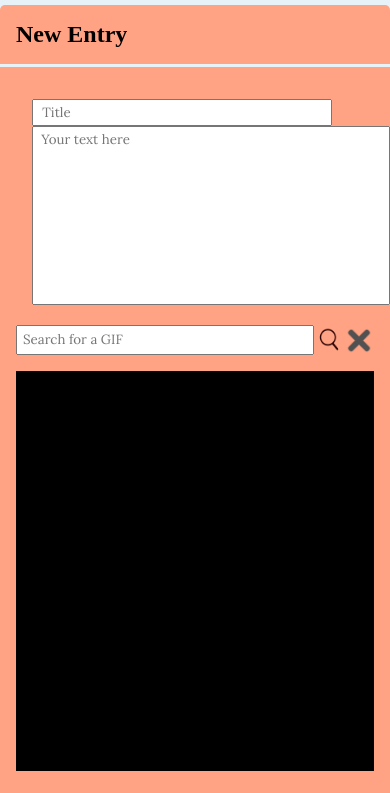
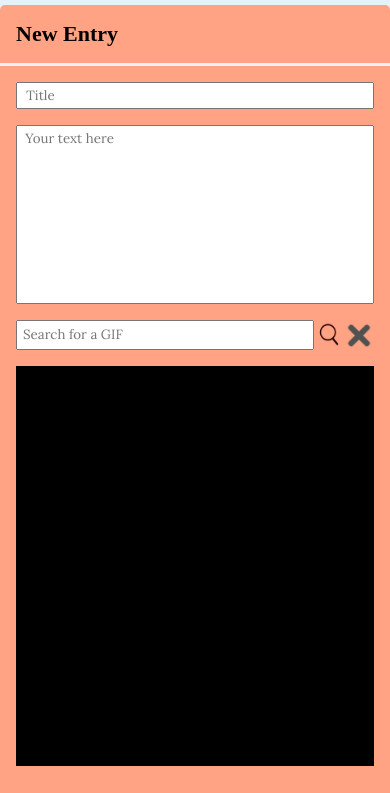
Before and after one commit to kstephano/journaling_website, a website with bundled scripts: page client/addEntry.html in a window 390 px wide. Shown: the part 51-844 px from the top of the page. Built offline with nearby package versions, Linux system fonts and the light colour scheme; no server answers; a web font is replaced by a local one.

Commit message:
added form-left div

```diff
--- a/client/static/css/addEntry.css
+++ b/client/static/css/addEntry.css
@@ -62,6 +62,7 @@ h2 {
     width: fit-content;
     padding: 1rem;
     font-family: 'Manuale', serif;
+    font-size: 22px;
 }
 
 footer {
@@ -80,6 +81,12 @@ footer p {
 
 .form-heading-container {
     border-bottom: 3px solid var(--colour-bg);
+}
+
+.form-left {
+    display: flex;
+    width: 40%;
+    flex-direction: column;
 }
 
 .form-body-container {
@@ -162,16 +169,16 @@ footer p {
 
 #title-input {
     padding: .2rem;
-    margin-top: 1rem;
-    margin-left: 1rem;
     text-indent: 5px;
-    width: 300px;
+    width: 100%;
+    margin-bottom: 1rem;
 }
 
 #entry-content {
     min-width: 250px;
     padding: .2rem;
-    width: 50%;
+    width: 100%;
+    height: 100%;
     text-indent: 5px;
 }
 
@@ -235,6 +242,11 @@ footer p {
         align-items: center;
     }
 
+    .form-left {
+        width: 100%;
+        margin-bottom: 1rem;
+    }
+
     #add-entry-form {
         width: 100%;
         margin-top: .5rem;
@@ -244,13 +256,6 @@ footer p {
 
     #entry-content {
         width: 100%;
-        margin: 0 1rem 1rem 1rem;
-    }
-
-    #gif {
-        display: block;
-        width: 100%;
-        margin: 0 auto;
     }
 
     .gif-container {
```
